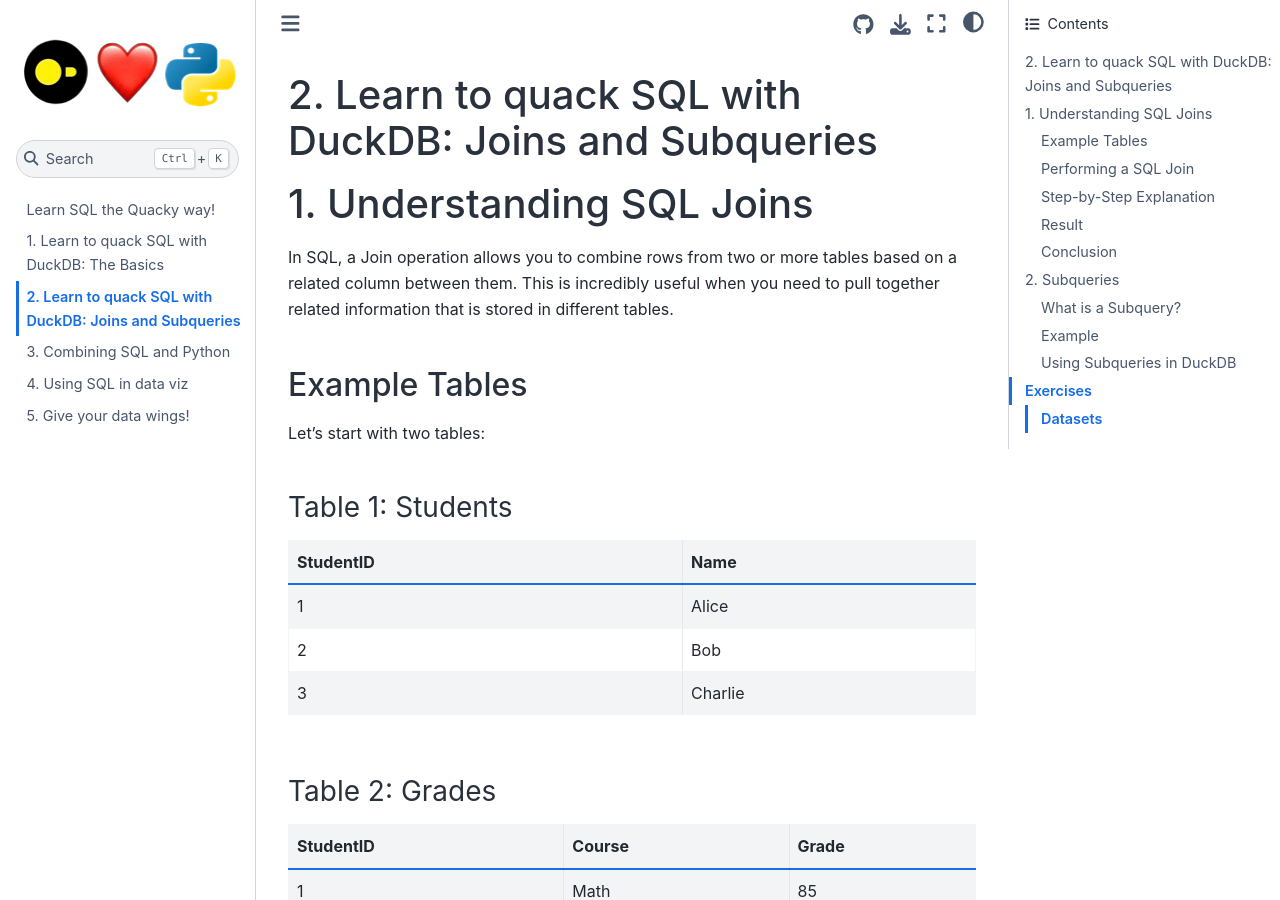
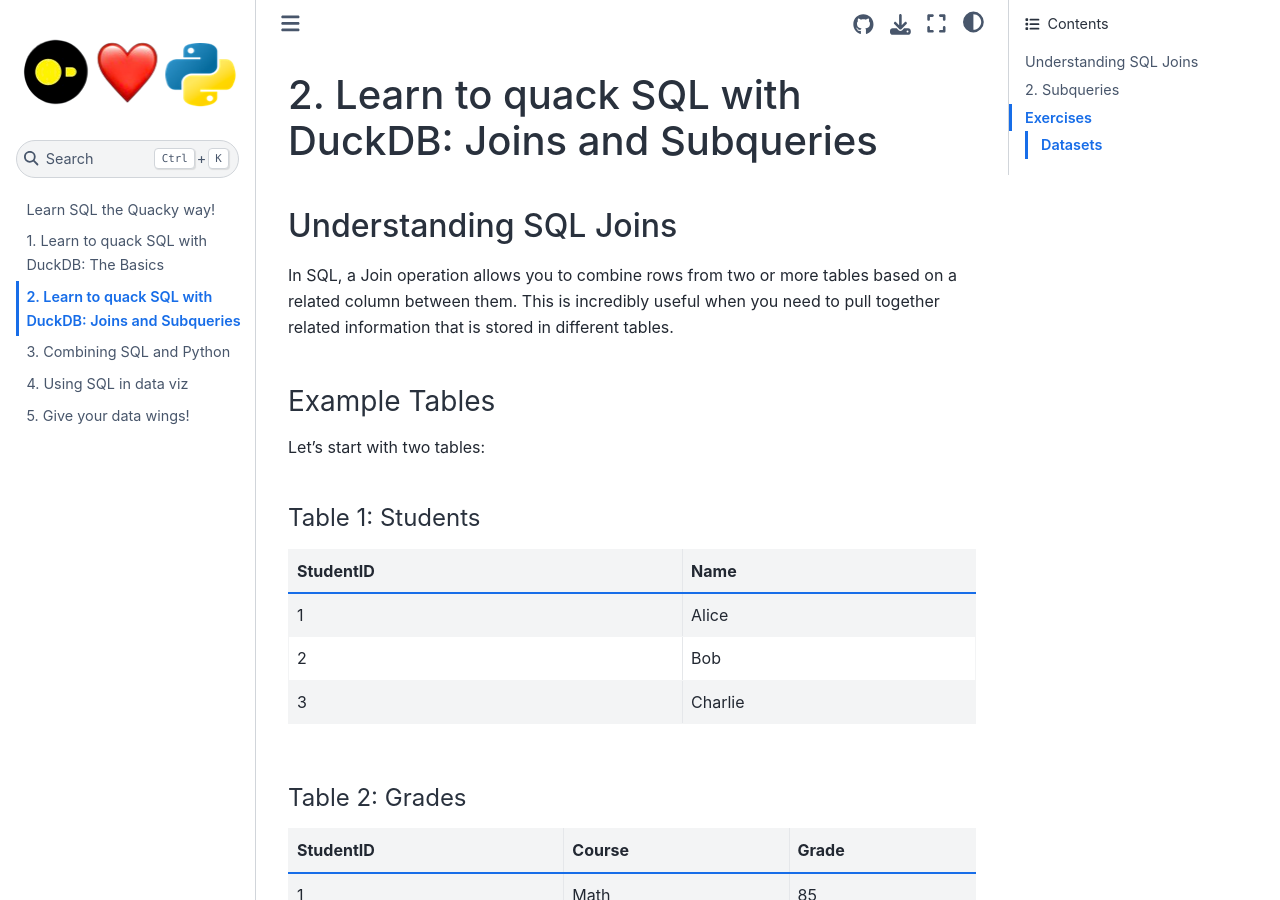
Before and after one commit to MotherDuck-Open-Source/sql-tutorial, a Jupyter Book: the page built from intro-sql-2.md, in a window 1280 px wide and 900 px high. Built offline with Jupyter Book 1.0.4 settings and Sphinx 7.4.7 and the Sphinx Book theme 1.1.4, drawn with Linux system fonts in a browser that asks for light colours; cross-references to code outside the pages are shown as plain code.

Commit message:
fix formatting

````diff
--- a/intro-sql-1.md
+++ b/intro-sql-1.md
@@ -14,9 +14,11 @@ kernelspec:
 
 # 1. Learn to quack SQL with DuckDB: The Basics
 
-Welcome to your first lesson on SQL with DuckDB! Today, we'll cover some basic operations using data from a file named `students.csv`. DuckDB is a high-performance analytical database system designed for easy integration with data science workflows. It is particularly well-suited for in-memory processing and can handle complex queries efficiently. Learning SQL is a great skill because it allows you to manage and analyze large datasets quickly and effectively. Let's dive in and learn how to load data, grab a whole table, pick specific columns, add a calculated column, and filter rows using the `WHERE` clause.
+Today, we'll cover some basic operations using data from a file named `students.csv`. DuckDB is a high-performance analytical database system designed for easy integration with data science workflows. It is particularly well-suited for in-memory processing and can handle complex queries efficiently. Learning SQL is a great skill because it allows you to manage and analyze large datasets quickly and effectively. Let's dive in and learn how to load data, grab a whole table, pick specific columns, add a calculated column, and filter rows using the `WHERE` clause.
 
-## 1. Load Data
+## Basic operations
+
+### Load Data
 
 First, we need to load the data from our students.csv file into DuckDB. Here's how you do it:
 
@@ -26,7 +28,7 @@ CREATE TABLE students AS SELECT * FROM read_csv('students.csv');
 
 This command creates a new table called `students` and loads all the data from the `students.csv` file into it.
 
-## 2. Grab the Whole Table
+### Grab the Whole Table
 
 To see all the data in the students table, you can use the following SQL command:
 
@@ -127,7 +129,7 @@ This command groups the rows by the age column and calculates the average englis
 
 That's it for the first section of the tutorial! You've learned how to load data, grab a whole table, pick specific columns, add a calculated column, filter rows using the `WHERE` clause, order rows using the `ORDER BY` clause, and group rows using the `GROUP BY` clause in DuckDB. Practice these commands to get comfortable with SQL basics in DuckDB.
 
-# Exercises
+## Exercises
 
 _Dataset_
 
@@ -157,7 +159,7 @@ Order the rows by `beak_size` in descending order.
 Group the rows by location and calculate the average `beak_size` for each group.
 ```
 
-## Bonus exercises
+### Bonus exercises
 
 _Dataset_
 
--- a/intro-sql-2.md
+++ b/intro-sql-2.md
@@ -1,12 +1,12 @@
 # 2. Learn to quack SQL with DuckDB: Joins and Subqueries
 
-# 1. Understanding SQL Joins
+## Understanding SQL Joins
 In SQL, a Join operation allows you to combine rows from two or more tables based on a related column between them. This is incredibly useful when you need to pull together related information that is stored in different tables.
 
-## Example Tables
+### Example Tables
 Let's start with two tables:
 
-### Table 1: Students
+#### Table 1: Students
 
 | StudentID | Name |
 | --------- | ---- |
@@ -15,7 +15,7 @@ Let's start with two tables:
 | 3 | Charlie |
 
 
-### Table 2: Grades
+#### Table 2: Grades
 
 | StudentID | Course | Grade |
 | --------- | ------ | ----- |
@@ -25,7 +25,7 @@ Let's start with two tables:
 | 3 | Math | 92 |
 | 3 | Science | 88 |
 
-## Performing a SQL Join
+### Performing a SQL Join
 
 We want to combine these tables to find the average grade for each student. To do this, we'll use a SQL Join operation. Specifically, we'll use an INNER JOIN, which combines rows from both tables only when there is a match in the StudentID column.
 
@@ -40,7 +40,7 @@ INNER JOIN Grades ON Students.StudentID = Grades.StudentID
 GROUP BY Students.Name;
 ```
 
-## Step-by-Step Explanation
+### Step-by-Step Explanation
 Let's break down the SQL query step by step:
 
 `SELECT Students.Name, AVG(Grades.Grade) AS AverageGrade`: We're selecting the student's name and the average of their grades. The result will be labeled as "AverageGrade".
@@ -51,7 +51,7 @@ Let's break down the SQL query step by step:
 
 `GROUP BY Students.Name`: We're grouping the results by the student's name to calculate the average grade for each student.
 
-## Result
+### Result
 After running the SQL query, the result will look like this:
 
 | Name | AverageGrade |
@@ -60,17 +60,17 @@ After running the SQL query, the result will look like this:
 | Bob | 78 |
 | Charlie | 90 |
 
-## Conclusion
+### Conclusion
 
 And that's it! You've successfully learned how to use a SQL Join to combine two tables and extract useful information. Practice this with different datasets to get more comfortable with SQL Joins. Happy querying!
 
-# 2. Subqueries
+## 2. Subqueries
 
-## What is a Subquery?
+### What is a Subquery?
 
 A subquery, also known as an inner query or nested query, is a query within another SQL query. It's like a query inside a query! Subqueries are used to perform operations that require multiple steps, such as filtering data based on a complex condition or aggregating data before using it in the main query.
 
-## Example
+### Example
 
 Let's start by looking at our example table, `students.csv`. This table contains the following columns:
 
@@ -80,11 +80,11 @@ Let's start by looking at our example table, `students.csv`. This table contains
 - grade: The grade the student is in.
 - score: The student's score in the last exam.
 
-## Using Subqueries in DuckDB
+### Using Subqueries in DuckDB
 
 Let's dive into some examples to understand how subqueries work in DuckDB.
 
-### Example 1: Finding Top Scorers
+#### Example 1: Finding Top Scorers
 Suppose we want to find the students who scored above the average score. We can use a subquery to calculate the average score first, and then use that result in our main query:
 
 ```SQL
@@ -95,7 +95,7 @@ WHERE score > (SELECT AVG(score) FROM students);
 
 In this example, the subquery (`SELECT AVG(score) FROM students`) calculates the average score of all students. The main query then selects the names and scores of students who scored above this average.
 
-### Example 2: Finding Students in the Top Grade
+#### Example 2: Finding Students in the Top Grade
 
 Next, let's find the students who are in the same grade as the student with the highest score. Here's how we can do it:
 
@@ -110,7 +110,7 @@ WHERE grade = (SELECT grade
 
 In this example, the subquery (`SELECT grade FROM students ORDER BY score DESC LIMIT 1`) finds the grade of the student with the highest score. The main query then selects the names, grades, and scores of all students in that grade.
 
-### Example 3: Using the WITH Clause
+#### Example 3: Using the WITH Clause
 
 Now, let's see how we can use the `WITH` clause to make our queries more readable. Suppose we want to find the names and scores of students who scored above the average score. Here's how we can do it using the `WITH` clause:
 
@@ -126,9 +126,9 @@ WHERE students.score > avg_score.avg;
 
 In this example, the `WITH` clause creates a temporary result set called `avg_score` that contains the average score. The main query then selects the names and scores of students who scored above this average.
 
-# Exercises
+## Exercises
 
-## Datasets
+### Datasets
 
 - {Download}`AVONET.csv<./data/AVONET.csv>` {cite}`tobias-2022`
 - {Download}`COL.csv<./data/COL.csv>` {cite}`col-2024`
````
Also changed, not shown: other parts of intro-sql-1.md (+5 -5 lines).
